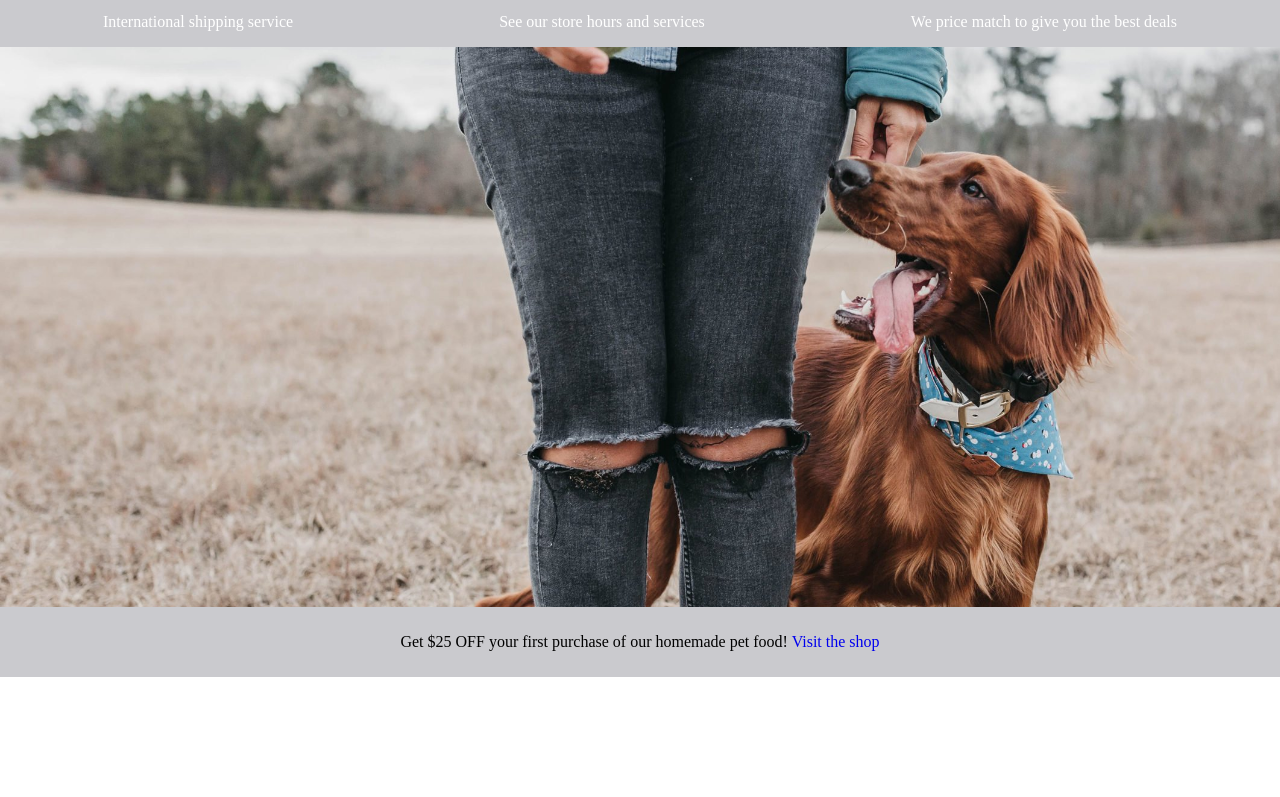
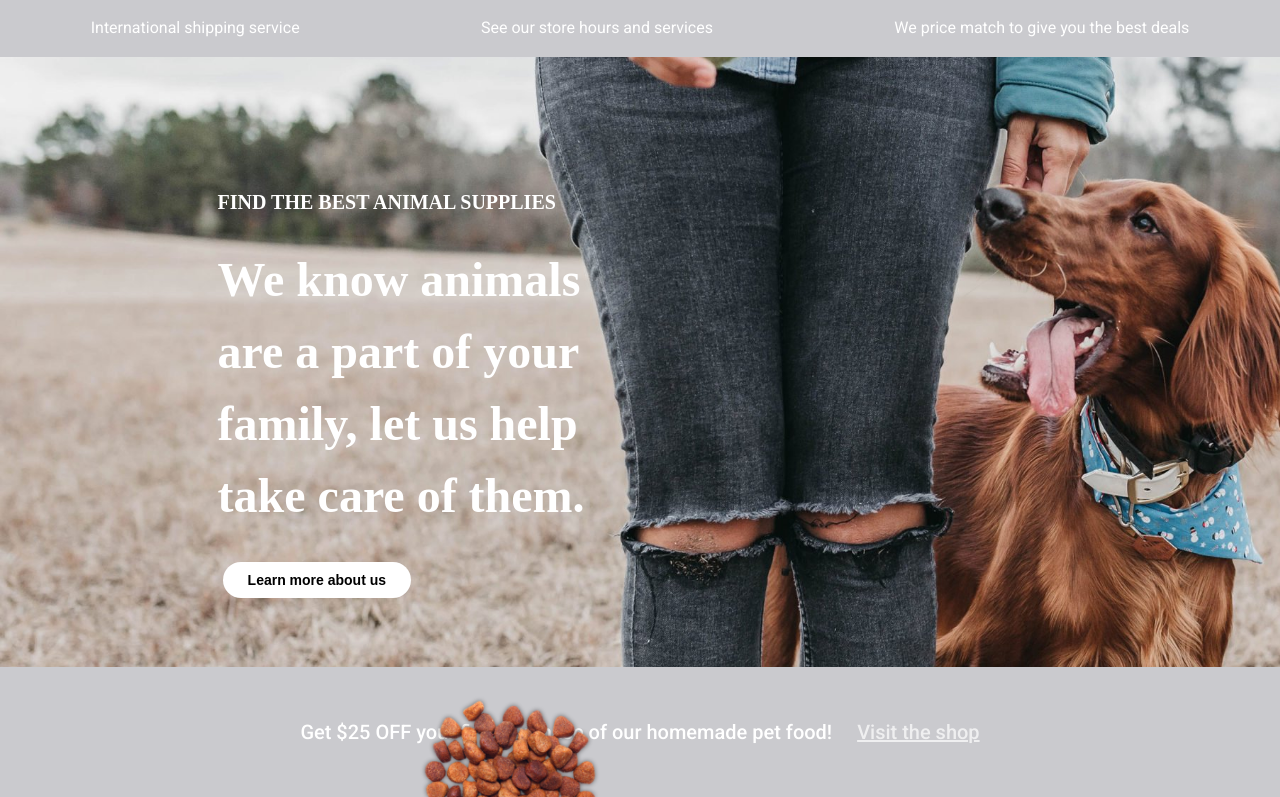
Before and after one commit to glSpisto-92/proj-html-vuejs, a website: page index.html in a window 1280 px wide. Shown: the part 125-922 px from the top of the page. Before the commit the page ends 802 px from the top, so only its background shows below. Drawn offline with nearby package versions, Linux system fonts and the light colour scheme; a web font is replaced by a local one.

Commit message:
Aggiunto testo hero

```diff
--- a/Partials/commons.scss
+++ b/Partials/commons.scss
@@ -20,3 +20,23 @@
     outline: none;
   }
 }
+
+// mixins
+@mixin image_centered {
+  position: absolute;
+  left: 32%;
+  top: 50%;
+  transform: translate(-50%, -50%);
+}
+
+// buttons
+.btn{
+  border-radius: 20px;
+  padding: 10px 25px;
+  font-size: $fontSmall;
+  font-weight: bold;
+  background: transparent;
+  border: none;
+  margin: 5px;
+  cursor: pointer;
+}
--- a/Partials/header.scss
+++ b/Partials/header.scss
@@ -58,12 +58,13 @@
 
 .hero{
   background-image: url('../img/hero.jpg');
-  height: calc(100vh - 120px);
-  // height: 100vh;
+  // height: calc(100vh - 120px);
+  height: 100vh;
   background-size: cover;
   position: relative;
 
   & .hero_info_top{
+    font-family: 'Roboto', sans-serif;
    background-image: url('../img/impronte.png');
    background-repeat: repeat;
    background-size: cover;
@@ -71,23 +72,69 @@
    top: 0;
    left: 0;
    right: 0;
-   height: 50px;
+   height: 60px;
    display: flex;
    align-items: center;
    justify-content: space-around;
-   z-index: 100;
    color: #fff;
    background: #cacace;
   }
   & .hero_info_bottom{
+    font-family: 'Roboto', sans-serif;
     position: absolute;
     bottom: 0;
     left: 0;
     right: 0;
-    height: 70px;
+    height: 130px;
     display: flex;
     align-items: center;
     justify-content: center;
     background: #cacace;
+
+    img {
+      width: 180px;
+      position: absolute;
+      bottom: 0;
+      left: 420px;
+    }
+    span{
+      font-size: $fontSmall;
+      color: #fff;
+      font-weight: 500;
+
+      a{
+        text-decoration: underline;
+        color: rgba(255,255,255,0.7);
+        margin-left: 20px;
+
+        &:hover{
+          color: #fff;
+        }
+
+      }
+    }
+  }
+  .hero_text{
+    @include image_centered;
+    width: 30%;
+
+    small{
+      font-weight: bold;
+      color: #fff;
+      font-size: $fontSmall;
+      font-family: 'Goudy Bookletter 1911', serif;
+      letter-spacing: 1;
+    }
+    h2{
+      font-weight: bold;
+      font-size: $fontLarge;
+      color: #fff;
+      font-family: 'Goudy Bookletter 1911', serif;
+      line-height: 1.5;
+    }
+    button{
+      background: #fff;
+      font-size: 14px;
+    }
   }
 }
--- a/Partials/variables.scss
+++ b/Partials/variables.scss
@@ -6,4 +6,4 @@ $containerLarge: 1280px;
 $fontSmall: 20px;
 $fontMedium: 30px;
 $fontMediumL: 36px;
-$fontLarge: 42px;
+$fontLarge: 48px;
--- a/index.html
+++ b/index.html
@@ -6,14 +6,18 @@
     <meta http-equiv="X-UA-Compatible" content="ie=edge">
     <!-- google fonts -->
     <link rel="preconnect" href="https://fonts.gstatic.com">
+    <link href="https://fonts.googleapis.com/css2?family=Goudy+Bookletter+1911&display=swap" rel="stylesheet">
+    <link rel="preconnect" href="https://fonts.gstatic.com">
     <link href="https://fonts.googleapis.com/css2?family=Roboto:wght@300;400;500;700&display=swap" rel="stylesheet">
+    <link rel="preconnect" href="https://fonts.gstatic.com">
+    <link href="https://fonts.googleapis.com/css2?family=Orelega+One&display=swap" rel="stylesheet">
     <!-- font awesome -->
     <link rel="stylesheet" href="https://cdnjs.cloudflare.com/ajax/libs/font-awesome/5.15.3/css/all.min.css" integrity="sha512-iBBXm8fW90+nuLcSKlbmrPcLa0OT92xO1BIsZ+ywDWZCvqsWgccV3gFoRBv0z+8dLJgyAHIhR35VZc2oM/gI1w==" crossorigin="anonymous" />
     <!-- vue js -->
     <script src="https://cdn.jsdelivr.net/npm/vue@2/dist/vue.js"></script>
     <!-- css -->
     <link rel="stylesheet" href="dist/app.css">
-    <title></title>
+    <title>Pet Supplies</title>
   </head>
   <body>
   <!-- header( nav-bar, search e hero ) -->
@@ -48,15 +52,25 @@
             <li><a href="#">ciao a tutti</i></a></li>
           </ul>
         </div>
-
         <!-- HERO/JUMBOTRON -->
         <div class="hero">
+          <!-- info hero top -->
           <div class="hero_info_top">
             <span>International shipping service</span>
             <span>See our store hours and services</span>
             <span>We price match to give you the best deals</span>
           </div>
+          <!-- HERO (testo centrale) -->
+          <div class="hero_text containerLarge">
+            <!-- <div class="hero_text_content"> -->
+              <small>FIND THE BEST ANIMAL SUPPLIES</small>
+              <h2 class="mt-30">We know animals are a part of your family, let us help take care of them.</h2>
+              <button class="mt-30 btn" type="button" name="button">Learn more about us</button>
+            <!-- </div> -->
+          </div>
+          <!-- info hero bottom -->
           <div class="hero_info_bottom">
+            <img src="img/food-uno.png" alt="">
             <span>Get $25 OFF your first purchase of our homemade pet food! <a href="#">Visit the shop</a></span>
           </div>
         </div>
```
Also changed, not shown: dist/app.css, img/food-uno.png (added).
